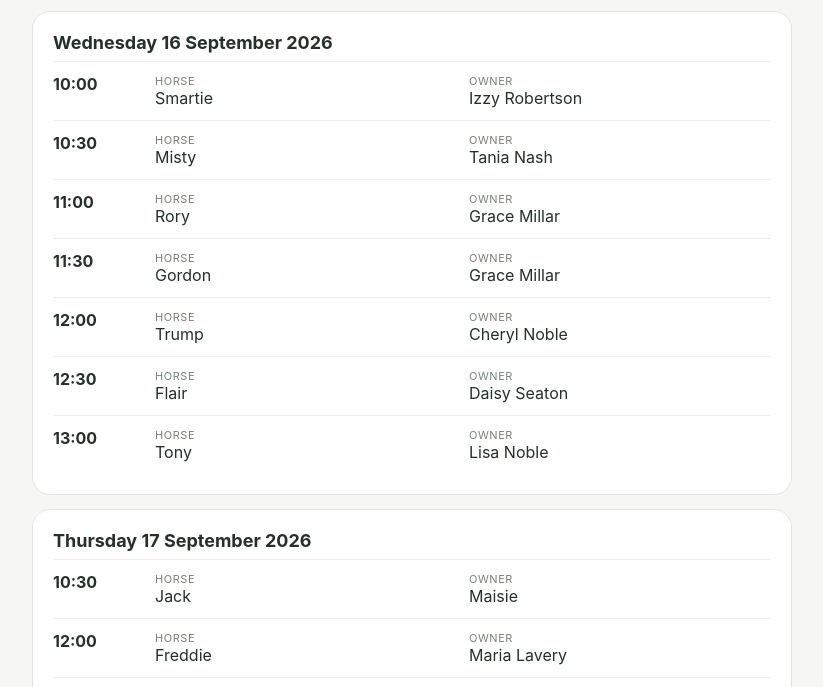
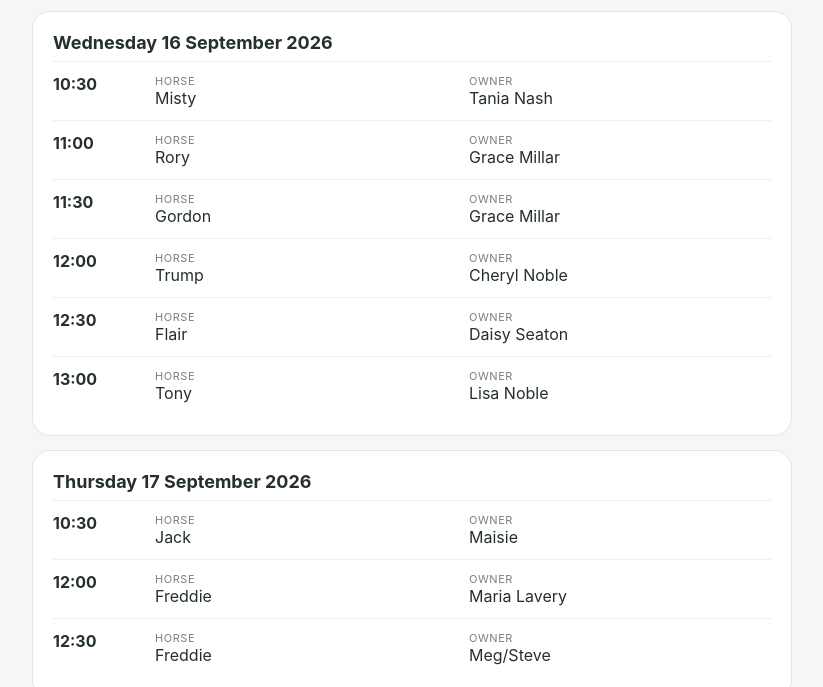
Before and after one commit to WoodFarmWaterTreadmill/shelly-appointments, a plain HTML site: page index.html in a window 1280 px wide. Shown: the part 107-794 px from the top of the page, without its empty margins (228-1051 px from the left). Drawn offline with Linux system fonts and the light colour scheme.

Commit message:
Update Shelly diary from latest Excel master

```diff
--- a/index.html
+++ b/index.html
@@ -18,7 +18,6 @@ h1{margin:0;font-size:28px}.day{font-weight:700;font-size:18px;margin-bottom:8px
 <main>
 <header><h1>Shelly's Appointments</h1></header>
 <section><div class="day">Wednesday 16 September 2026</div>
-<div class="row"><div class="time">10:00</div><div><div class="label">Horse</div><div class="value">Smartie</div></div><div><div class="label">Owner</div><div class="value">Izzy Robertson</div></div></div>
 <div class="row"><div class="time">10:30</div><div><div class="label">Horse</div><div class="value">Misty</div></div><div><div class="label">Owner</div><div class="value">Tania Nash</div></div></div>
 <div class="row"><div class="time">11:00</div><div><div class="label">Horse</div><div class="value">Rory</div></div><div><div class="label">Owner</div><div class="value">Grace Millar</div></div></div>
 <div class="row"><div class="time">11:30</div><div><div class="label">Horse</div><div class="value">Gordon</div></div><div><div class="label">Owner</div><div class="value">Grace Millar</div></div></div>
```
